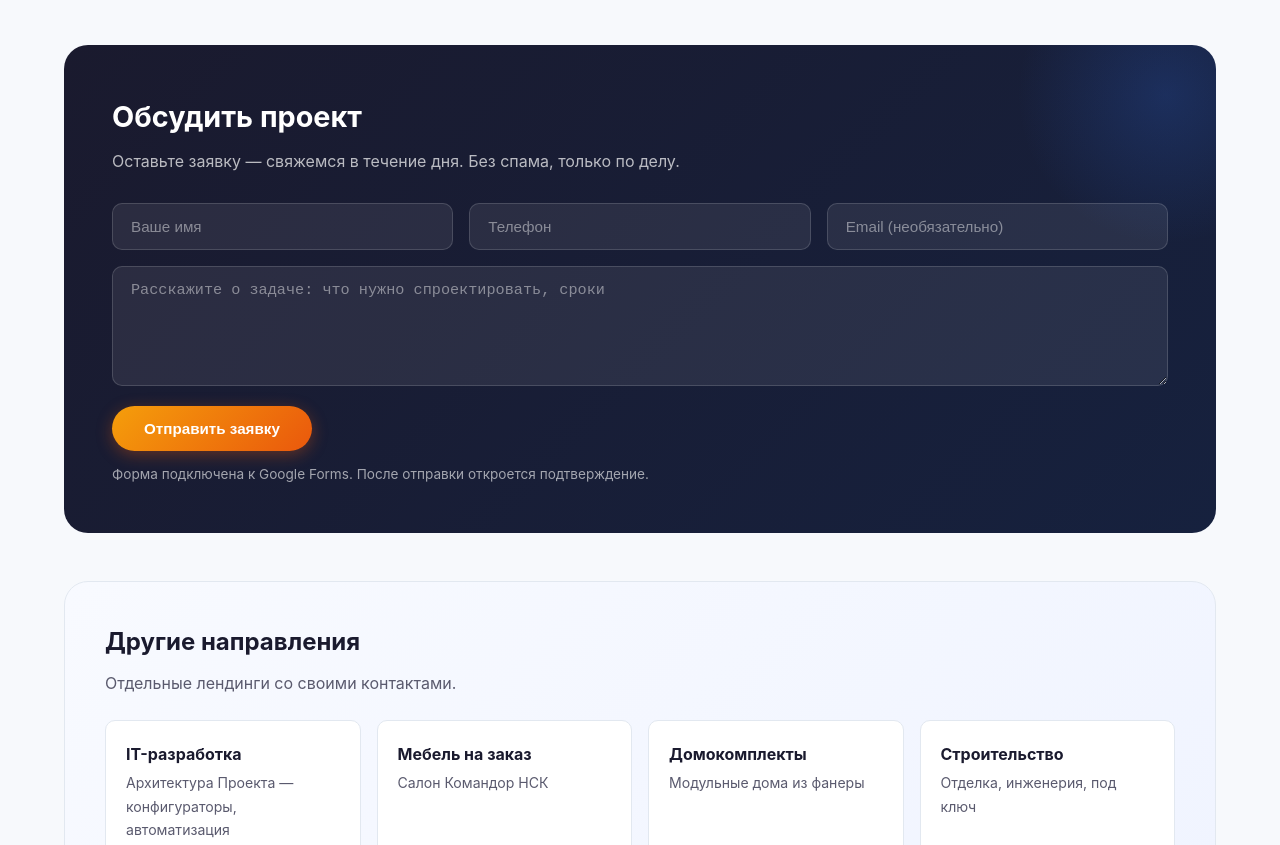
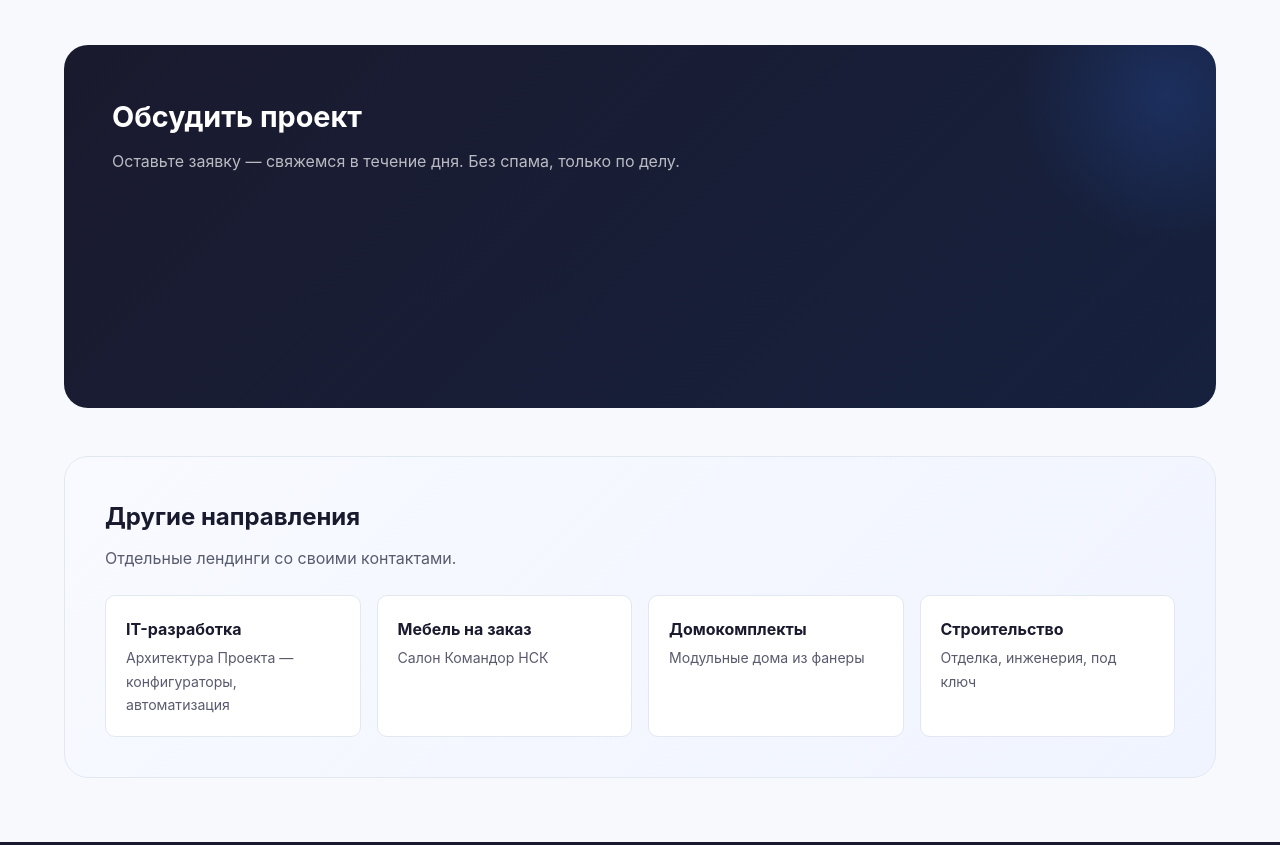
Before and after one commit to kshromin/arch-project, a plain HTML site: page konstruktor.html in a window 1280 px wide. Shown: the part 2685-3530 px from the top of the page. Drawn offline with Linux system fonts and the light colour scheme.

Commit message:
Заменена Google Forms на Яндекс.Форму (iframe) на index.html и konstruktor.html

```diff
--- a/konstruktor.html
+++ b/konstruktor.html
@@ -146,21 +146,15 @@
     </div>
   </section>
 
-  <!-- Form -->
-  <section id="form" class="form-section animate">
-    <h2>Обсудить проект</h2>
-    <p>Оставьте заявку — свяжемся в течение дня. Без спама, только по делу.</p>
-    <form action="https://docs.google.com/forms/d/e/ВАШ_ID_ФОРМЫ/viewform" method="GET" target="_blank">
-      <div class="form-grid">
-        <input type="text" name="entry.ВАШ_ПОЛЕ_ИМЯ" class="form-field" placeholder="Ваше имя" required>
-        <input type="tel" name="entry.ВАШ_ПОЛЕ_ТЕЛЕФОН" class="form-field" placeholder="Телефон" required>
-        <input type="email" name="entry.ВАШ_ПОЛЕ_EMAIL" class="form-field" placeholder="Email (необязательно)">
-        <textarea name="entry.ВАШ_ПОЛЕ_СООБЩЕНИЕ" class="form-field textarea" placeholder="Расскажите о задаче: что нужно спроектировать, сроки"></textarea>
-      </div>
-      <button type="submit" class="btn btn-orange">Отправить заявку</button>
-      <p style="margin-top:12px; font-size:0.85rem; opacity:0.6;">Форма подключена к Google Forms. После отправки откроется подтверждение.</p>
-    </form>
-  </section>
+<!-- Form -->
+<section id=form class=form-section animate>
+<h2>Обсудить проект</h2>
+<p>Оставьте заявку — свяжемся в течение дня. Без спама, только по делу.</p>
+<div style=max-width:100%;overflow-x:auto;>
+<script src=https://forms.yandex.ru/_static/embed.js></script>
+<iframe src=https://forms.yandex.ru/u/6a6c0601f47e736c3f0dafca?iframe=1 frameborder=0 name=ya-form-6a6c0601f47e736c3f0dafca width=650 style=max-width:100%;border-radius:12px;></iframe>
+</div>
+</section>
 
   <div class="also-section animate">
     <h2>Другие направления</h2>
```
Also changed, not shown: index.html (+9 -14 lines).
